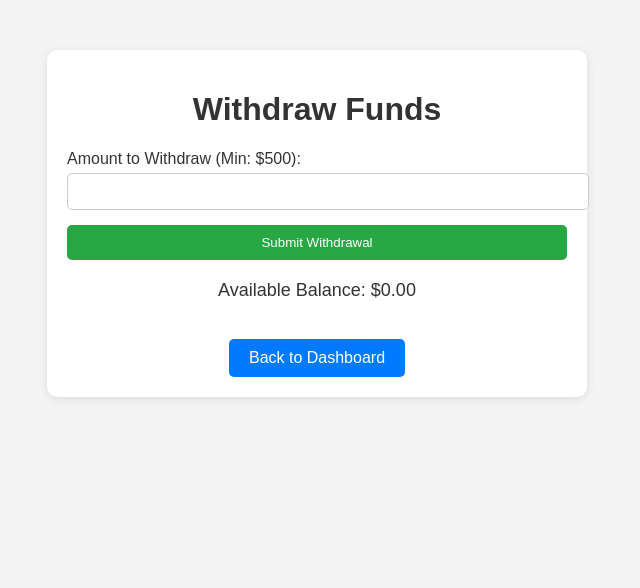
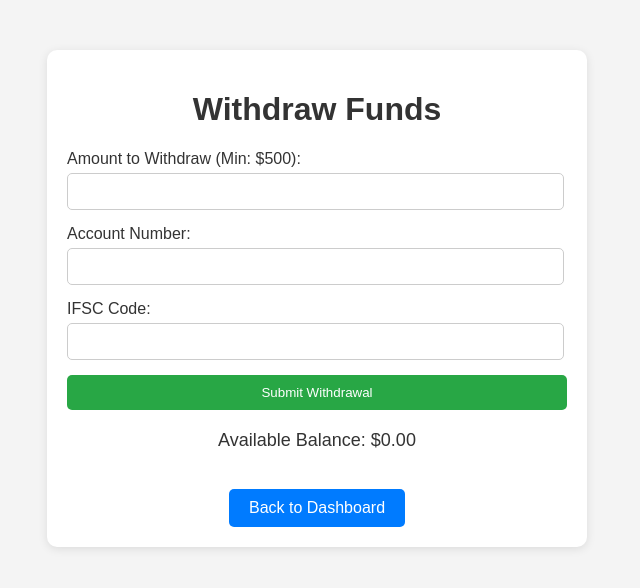
Before and after one commit to ArshitKyada/finalproject, a PHP site: page /withdraw.php in a window 1280 px wide. Shown: the part 71-659 px from the top of the page, without its empty margins (323-963 px from the left). Run offline with PHP 8.4, Linux system fonts and the light colour scheme; the visitor is signed in with stand-in values (Sample User, id 1); data that the repository does not hold is empty.

Commit message:
25/03 | 2:47

```diff
--- a/withdraw.php
+++ b/withdraw.php
@@ -3,10 +3,8 @@ session_start();
 include_once 'connect.php';
 include_once 'header.php';
 
-// Assuming user ID is stored in session
 $userId = $_SESSION['user_id'];
 
-// Fetch total revenue for the seller
 $sqlRevenue = "
     SELECT SUM(p.amount_due) as total_revenue
     FROM payments p
@@ -16,34 +14,27 @@ $sqlRevenue = "
 $resultRevenue = mysqli_query($conn, $sqlRevenue);
 $totalRevenue = mysqli_fetch_assoc($resultRevenue)['total_revenue'] ?? 0;
 
-// Deduct 5% fee
 $totalRevenue *= 0.95;
 
-// Fetch total withdrawn amount
 $sqlWithdrawals = "SELECT SUM(amount) as total_withdrawn FROM withdrawals WHERE seller_id = $userId";
 $resultWithdrawals = mysqli_query($conn, $sqlWithdrawals);
 $totalWithdrawn = mysqli_fetch_assoc($resultWithdrawals)['total_withdrawn'] ?? 0;
 
-// Calculate available balance
 $availableBalance = $totalRevenue - $totalWithdrawn;
-
-// Prevent negative balance
 $availableBalance = max(0, $availableBalance);
 
-// Minimum withdrawal amount
 $minWithdraw = 500;
 $message = "";
 
-// Handle withdrawal request
 if ($_SERVER['REQUEST_METHOD'] == 'POST') {
     $withdrawAmount = $_POST['withdraw_amount'];
+    $accountNumber = $_POST['account_number'];
+    $ifscCode = $_POST['ifsc_code'];
 
-    // Validate withdrawal amount
     if ($withdrawAmount >= $minWithdraw && $withdrawAmount <= $availableBalance) {
-        // Insert withdrawal record into database (without prepared statement)
-        $query = "INSERT INTO withdrawals (seller_id, amount) VALUES ($userId, $withdrawAmount)";
+        $query = "INSERT INTO withdrawals (seller_id, amount, account_number, ifsc_code) VALUES ($userId, $withdrawAmount, '$accountNumber', '$ifscCode')";
         if (mysqli_query($conn, $query)) {
-            $availableBalance -= $withdrawAmount; // Update available balance
+            $availableBalance -= $withdrawAmount;
             $message = "<div class='alert alert-success'>Withdrawal of $$withdrawAmount processed successfully!<br> Updated Balance: $" . number_format($availableBalance, 2) . "</div>";
         } else {
             $message = "<div class='alert alert-danger'>Error processing withdrawal.</div>";
@@ -56,6 +47,7 @@ if ($_SERVER['REQUEST_METHOD'] == 'POST') {
 
 <!DOCTYPE html>
 <html lang="en">
+
 <head>
     <meta charset="utf-8">
     <meta name="viewport" content="width=device-width, initial-scale=1.0">
@@ -93,8 +85,9 @@ if ($_SERVER['REQUEST_METHOD'] == 'POST') {
         margin-bottom: 5px;
     }
 
-        input[type="number"] {
-            width: 100%;
+    input[type="number"],
+    input[type="text"] {
+        width: 475px;
         padding: 10px;
         border: 1px solid #ccc;
         border-radius: 5px;
@@ -158,10 +151,16 @@ if ($_SERVER['REQUEST_METHOD'] == 'POST') {
         <form method="POST" action="">
             <div class="form-group">
                 <label for="withdraw_amount">Amount to Withdraw (Min: $<?php echo $minWithdraw; ?>):</label>
-                <input type="number" id="withdraw_amount" name="withdraw_amount"
-                       min="<?php echo $minWithdraw; ?>"
-                       max="<?php echo number_format($availableBalance, 2); ?>"
-                       required />
+                <input type="number" id="withdraw_amount" name="withdraw_amount" min="<?php echo $minWithdraw; ?>"
+                    max="<?php echo number_format($availableBalance, 2); ?>" required />
+            </div>
+            <div class="form-group">
+                <label for="account_number">Account Number:</label>
+                <input type="number" id="account_number" name="account_number" required minlength="8" maxlength="18" />
+            </div>
+            <div class="form-group">
+                <label for="ifsc_code">IFSC Code:</label>
+                <input type="text" id="ifsc_code" name="ifsc_code" required />
             </div>
             <button type="submit" class="withdraw-button">Submit Withdrawal</button>
         </form>
@@ -169,4 +168,5 @@ if ($_SERVER['REQUEST_METHOD'] == 'POST') {
         <a href="sellerindex.php" class="back-button">Back to Dashboard</a>
     </div>
 </body>
+
 </html>
```
Lines whose indentation alone changed are shown as unchanged.
